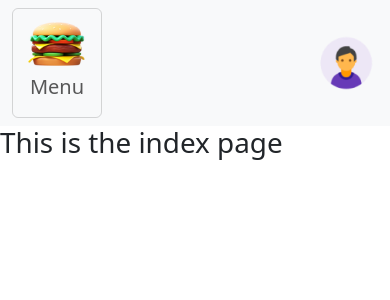
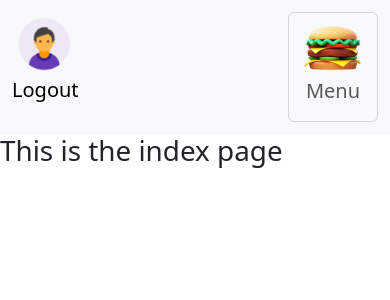
Before and after one commit to douglas86/ci-project4-restaurant-booking-system, a Django app: page / in a window 390 px wide. Shown: the top 300 px of the page. Run offline with Django 5.2, Linux system fonts and the light colour scheme.

Commit message:
moved auth icon to left

```diff
--- /dev/null
+++ b/static/css/media.css
@@ -0,0 +1,5 @@
+@media screen and (max-width: 768px) {
+    .icon p {
+        text-align: center;
+    }
+}
--- a/static/css/styles.css
+++ b/static/css/styles.css
@@ -1,4 +1,5 @@
 /*header*/
 .icon img {
     width: 4rem;
+    margin: auto;
 }
--- a/templates/base.html
+++ b/templates/base.html
@@ -17,14 +17,19 @@
 
     <title>Booking System</title>
 
+    {#    css style sheets#}
     <link rel="stylesheet" href="{% static 'css/styles.css' %}">
+    <link rel="stylesheet" href="{% static 'css/media.css' %}">
 </head>
 <body>
-
 
 <header>
     <nav class="navbar navbar-expand-lg bg-body-tertiary">
         <div class="container-fluid">
+            <a class="navbar-brand icon" href="#">
+                <img src="{% static 'images/navbar/Male User.png' %}" alt="not found">
+                <p>Logout</p>
+            </a>
             <button aria-controls="navbarNavAltMarkup" aria-expanded="false" aria-label="Toggle navigation"
                     class="navbar-toggler icon"
                     data-bs-target="#navbarNavAltMarkup" data-bs-toggle="collapse" type="button">
@@ -51,9 +56,6 @@
                     </a>
                 </div>
             </div>
-            <a class="nav-link icon" href="#">
-                <img src="{% static 'images/navbar/Male User.png' %}" alt="not found">
-            </a>
         </div>
     </nav>
 </header>
```
